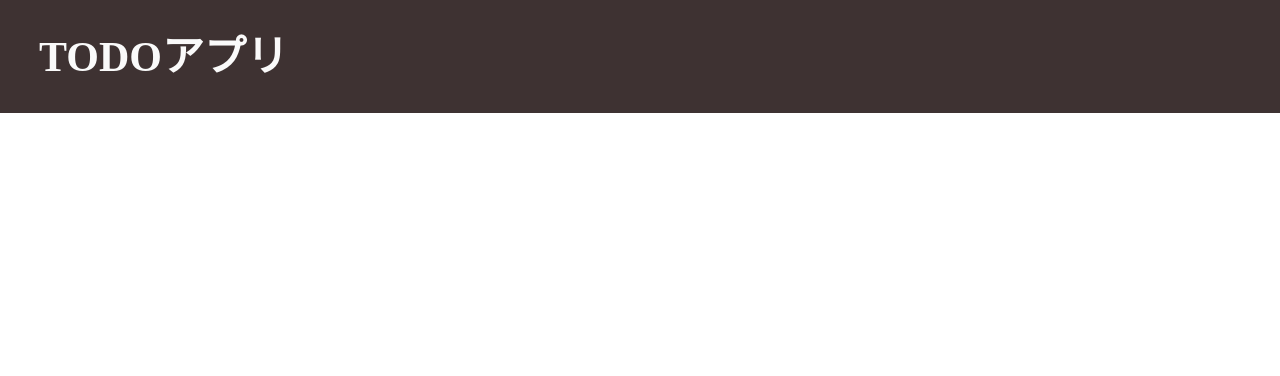
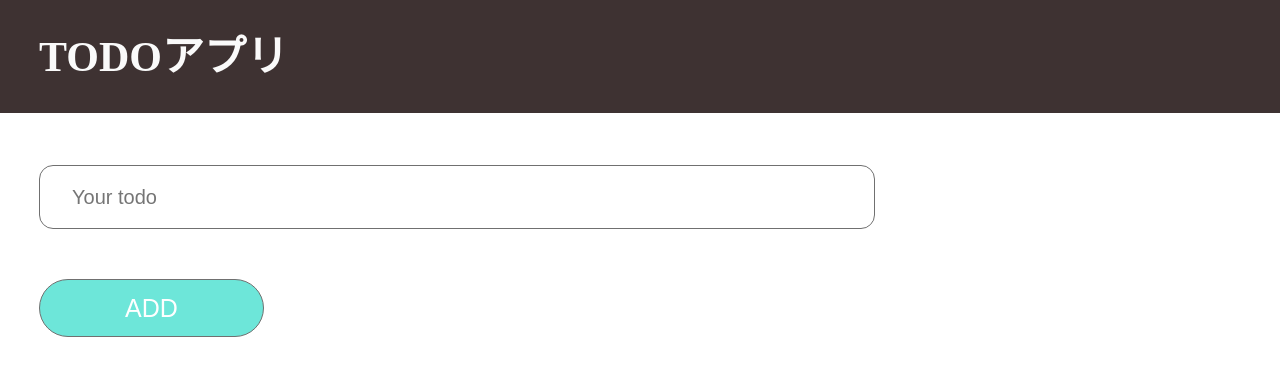
Before and after one commit to jenettosyo/crud-react-redux, a React (Create React App) app: page / in a window 1280 px wide. Shown: the top 376 px of the page. Built offline with nearby package versions, Linux system fonts and the light colour scheme.

Commit message:
create layout

```diff
--- a/src/components/App.js
+++ b/src/components/App.js
@@ -1,11 +1,13 @@
 import React from "react";
 
 import Header from "./Header";
+import Form from "./Form";
 
 function App() {
   return (
     <>
       <Header />
+      <Form />
     </>
   );
 }
--- /dev/null
+++ b/src/components/Form.js
@@ -0,0 +1,29 @@
+import React, { useState } from "react";
+
+//components
+
+const Form = () => {
+  const [todo, setTodo] = useState("");
+
+  const Uncreable = todo === "";
+
+  return (
+    <div>
+      <form className="form-container">
+        <input
+          type="text"
+          className="input-field"
+          placeholder="Your todo"
+          value={todo}
+          name="todo"
+        />
+        <button className="add-btn" disabled={Uncreable}>
+          ADD
+        </button>
+      </form>
+      <div className="todo-container"></div>
+    </div>
+  );
+};
+
+export default Form;
--- a/src/styles/_app.scss
+++ b/src/styles/_app.scss
@@ -2,3 +2,4 @@
   overflow: hidden;
 }
 @import "./header";
+@import "./form";
--- /dev/null
+++ b/src/styles/_form.scss
@@ -0,0 +1,26 @@
+.form-container {
+  display: flex;
+  flex-direction: column;
+  margin-left: 39px;
+  margin-bottom: 80px;
+  .input-field {
+    width: 800px;
+    height: 60px;
+    border: 1px solid $form-color;
+    color: $form-color;
+    border-radius: 14px;
+    padding-left: 32px;
+    margin-bottom: 50px;
+    font-size: 20px;
+  }
+
+  .add-btn {
+    width: 225px;
+    height: 58px;
+    background: $add-btn-color;
+    border: 1px solid $form-color;
+    border-radius: 37px;
+    font-size: 25px;
+    color: $btn-text-color;
+  }
+}
```
Also changed, not shown: src/actions/index.js (added), src/reducers/index.js (added).
